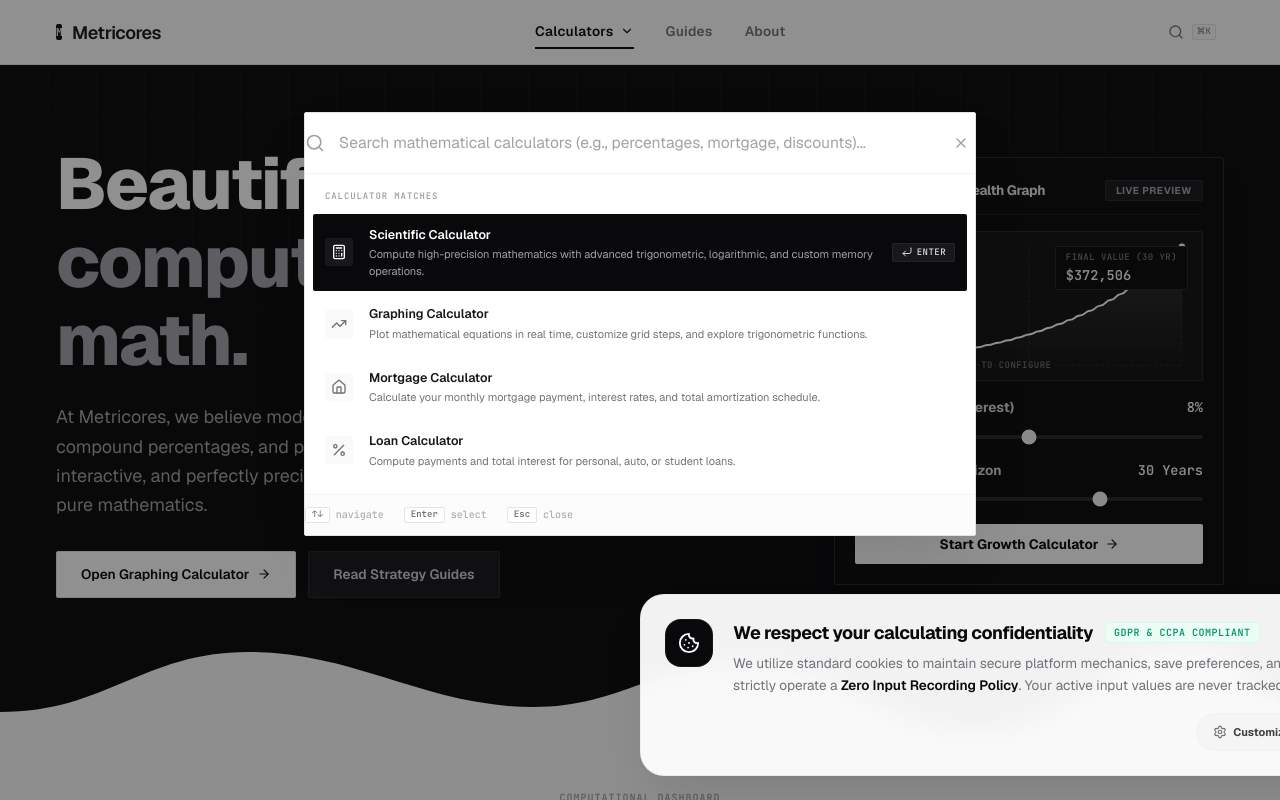
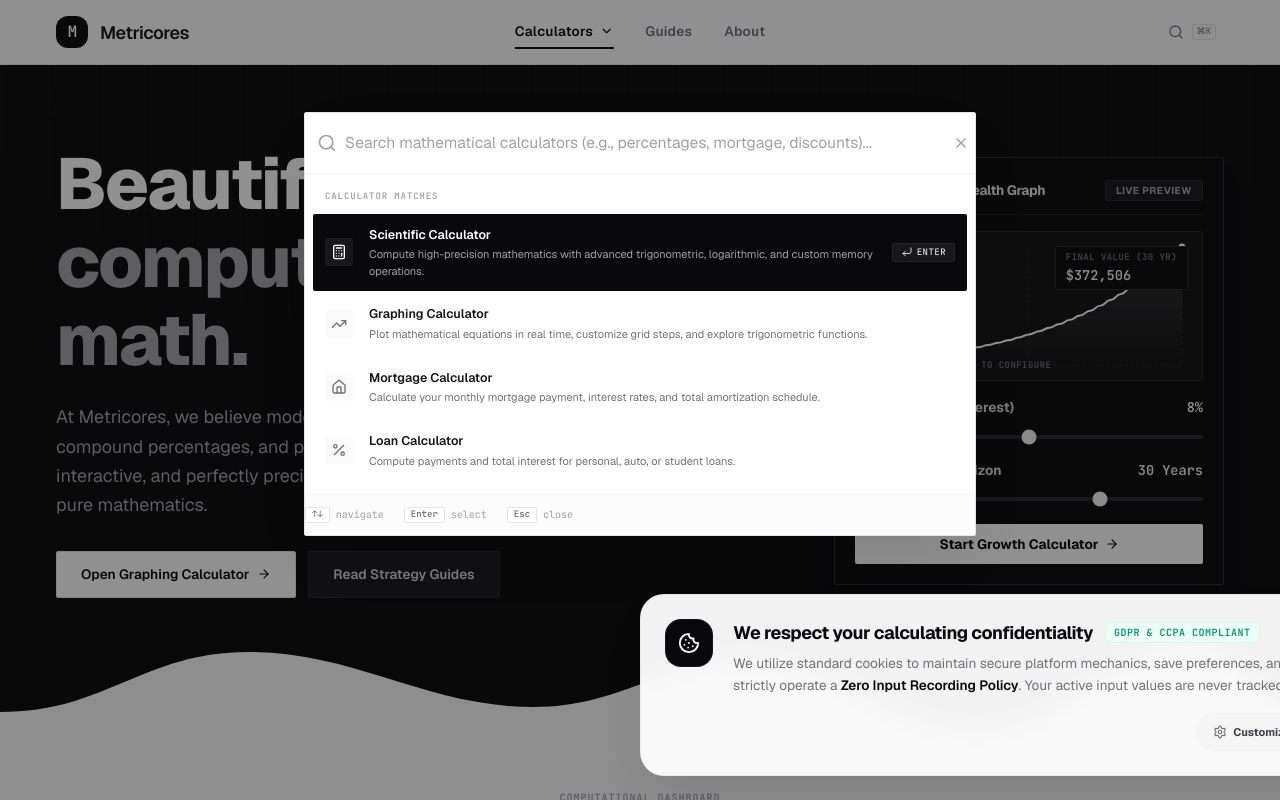
Before and after one commit to sabirsheik/metricores, a Next.js app: page / in a window 1280 px wide. Both pictures are taken after a click on the button "⌘K". Shown: the top 800 px of the page. Built offline with nearby package versions, Linux system fonts and the light colour scheme.

Commit message:
Minor changes

```diff
--- /dev/null
+++ b/components/BrandLogo.tsx
@@ -0,0 +1,14 @@
+export default function BrandLogo({ showText = true }: { showText?: boolean }) {
+  return (
+    <span className="inline-flex items-center space-x-3">
+      <span className="inline-flex w-8 h-8 rounded-xl bg-zinc-950 items-center justify-center text-white text-sm font-mono font-bold tracking-tighter shadow-sm">
+        M
+      </span>
+      {showText && (
+        <span className="font-semibold tracking-tight text-zinc-900 text-sm md:text-base">
+          Metricores
+        </span>
+      )}
+    </span>
+  );
+}
--- a/components/Footer.tsx
+++ b/components/Footer.tsx
@@ -15,13 +15,13 @@
         <div className="md:col-span-4 space-y-4" id="footer-branding">
           <button
             onClick={() => onChangeTab('home')}
-            className="flex items-center space-x-2.5 text-zinc-900 font-heading font-bold text-base tracking-tight select-none focus:outline-none focus:ring-1 focus:ring-zinc-950/10 rounded-sm cursor-pointer"
+            className="flex items-center text-zinc-900 font-heading font-bold text-base tracking-tight select-none focus:outline-none focus:ring-1 focus:ring-zinc-950/10 rounded-sm cursor-pointer"
             id="footer-brand-logo"
           >
-            <span className="w-5.5 h-5.5 rounded-sm bg-zinc-950 flex items-center justify-center text-white text-[11px] font-mono font-bold tracking-tighter">
+            <span className="inline-flex w-8 h-8 rounded-xl bg-zinc-950 items-center justify-center text-white text-sm font-mono font-bold tracking-tighter shadow-sm">
               M
             </span>
-            <span className="font-semibold text-zinc-900">Metricores</span>
+            <span className="font-semibold text-zinc-900 ml-3">Metricores</span>
           </button>
           <p className="text-xs text-zinc-500 font-sans leading-relaxed max-w-sm">
             Metricores delivers enterprise-grade business calculators designed for elite pricing accuracy, personal tax estimation, and commercial real estate projections. Simple, fast, and completely free.
--- a/components/Header.tsx
+++ b/components/Header.tsx
@@ -98,21 +98,23 @@
       className="sticky top-0 z-40 w-full bg-white/95 backdrop-blur-md border-b border-zinc-200 transition-colors duration-200"
       id="site-header"
     >
-      <div className="max-w-[95%] w-[95%] mx-auto px-4 md:px-6 h-14 md:h-16 flex items-center justify-between" id="header-container">
+      <div className="relative max-w-[95%] w-[95%] mx-auto px-4 md:px-6 h-14 md:h-16 flex items-center justify-between" id="header-container">
         {/* Left Side: Brand Logo */}
         <button
           onClick={() => handleTabClick('home')}
-          className="flex items-center space-x-2.5 text-zinc-900 font-heading font-bold text-base md:text-lg tracking-tight select-none focus:outline-none focus:ring-1 focus:ring-zinc-950/10 rounded-sm cursor-pointer"
+          className="flex items-center text-zinc-900 font-heading font-bold text-base md:text-lg tracking-tight select-none focus:outline-none focus:ring-1 focus:ring-zinc-950/10 rounded-sm cursor-pointer"
           id="brand-logo"
         >
-          <span className="w-5.5 h-5.5 rounded-sm bg-zinc-950 flex items-center justify-center text-white text-[11px] font-mono font-bold tracking-tighter">
+          <span className="inline-flex w-8 h-8 rounded-xl bg-zinc-950 items-center justify-center text-white text-sm font-mono font-bold tracking-tighter shadow-sm">
             M
           </span>
-          <span className="font-semibold tracking-tight text-zinc-900 text-sm md:text-base">Metricores</span>
+          <span className="font-semibold tracking-tight text-zinc-900 text-sm md:text-base ml-3">
+            Metricores
+          </span>
         </button>
 
         {/* Center: Desktop Nav Link bar */}
-        <nav className="hidden md:flex items-center space-x-6 lg:space-x-8 h-full" id="desktop-nav">
+        <nav className="hidden md:flex items-center space-x-6 lg:space-x-8 h-full absolute left-1/2 top-0 bottom-0 -translate-x-1/2" id="desktop-nav">
           {/* Calculators Dropdown Menu */}
           <div
             className="relative flex items-center h-full"
--- a/components/SearchModal.tsx
+++ b/components/SearchModal.tsx
@@ -94,19 +94,21 @@
             >
               {/* Input field */}
               <div className="flex items-center px-4.5 py-4 border-b border-zinc-100" id="search-input-wrapper">
-                <Search className="w-5 h-5 text-zinc-400 mr-3.5 shrink-0" />
+                <div className="relative flex-1">
+                  <Search className="absolute left-3 top-1/2 -translate-y-1/2 w-5 h-5 text-zinc-400" />
                   <input
                     ref={inputRef}
                     type="text"
                     placeholder="Search mathematical calculators (e.g., percentages, mortgage, discounts)..."
                     value={query}
                     onChange={(e) => setQuery(e.target.value)}
-                  className="w-full bg-transparent border-0 text-sm font-sans text-zinc-950 placeholder-zinc-400 focus:outline-none focus:ring-0 py-0.5"
+                    className="w-full bg-transparent border-0 text-sm font-sans text-zinc-950 placeholder-zinc-400 focus:outline-none focus:ring-0 py-0.5 pl-10 pr-3"
                     id="search-input-el"
                   />
+                </div>
                 <button
                   onClick={onClose}
-                  className="p-1.5 hover:bg-zinc-100/80 rounded-sm text-zinc-400 hover:text-zinc-950 transition-colors cursor-pointer focus:outline-none"
+                  className="ml-3 p-1.5 hover:bg-zinc-100/80 rounded-sm text-zinc-400 hover:text-zinc-950 transition-colors cursor-pointer focus:outline-none"
                   id="search-close-btn"
                 >
                   <X className="w-4 h-4" />
```
Lines whose indentation alone changed are shown as unchanged.
